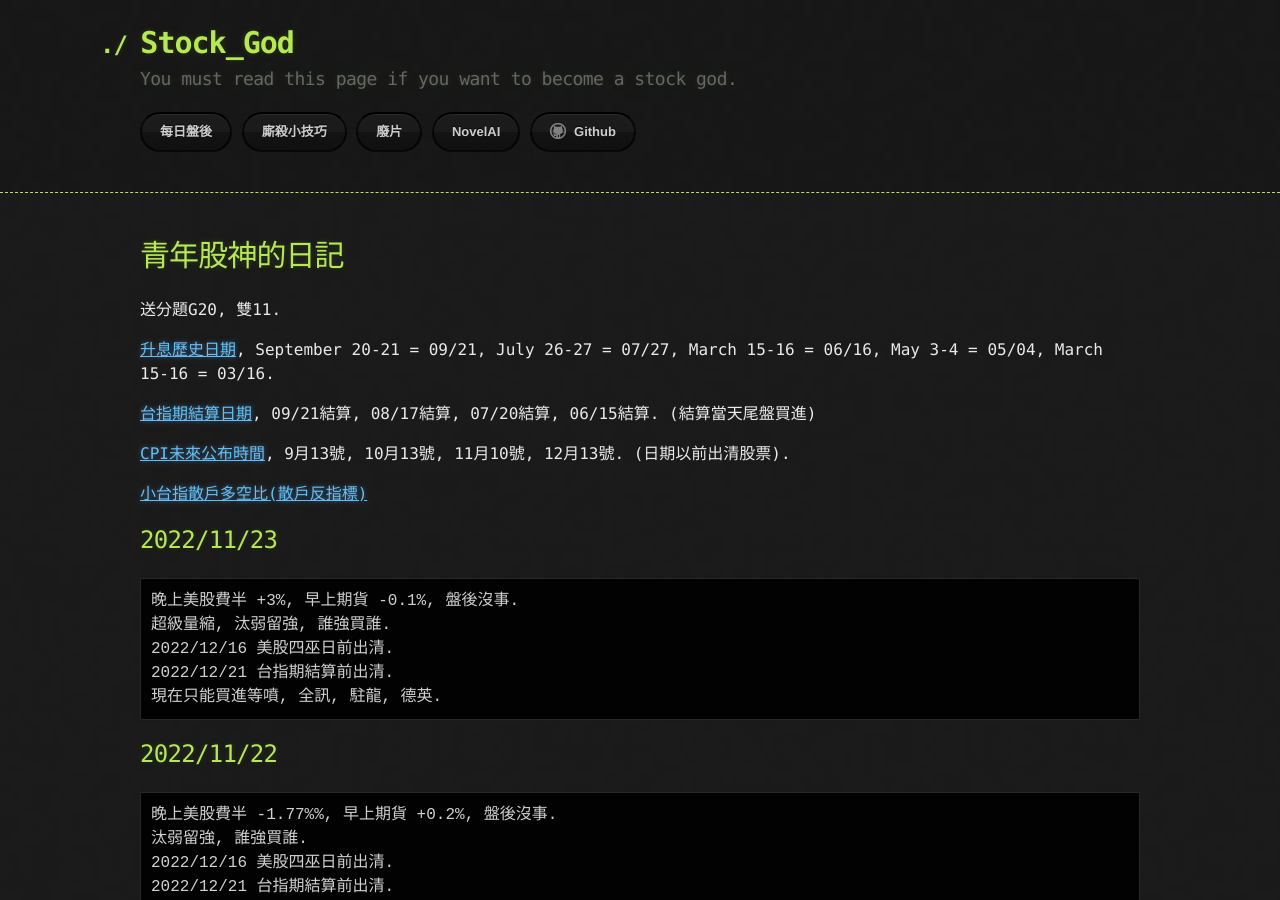
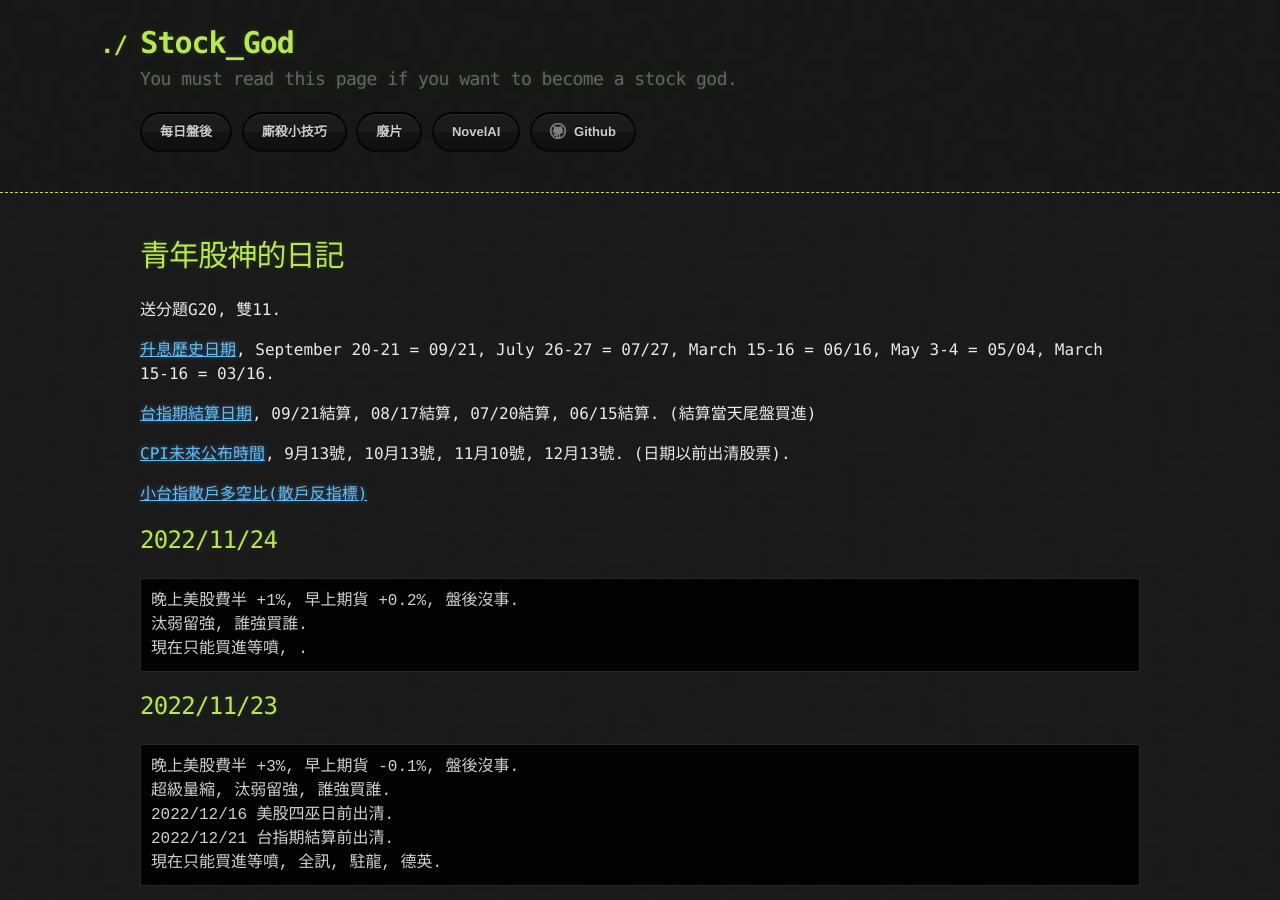
Before and after one commit to lepg5487/Stock_God, a Jekyll site: the page built from index.md, in a window 1280 px wide and 900 px high. Built offline with Jekyll 4.4.1, drawn with Linux system fonts in a browser that asks for light colours; our own code applies the rules of GitHub Pages for plain Markdown files.

Commit message:
Update index.md

````diff
--- a/index.md
+++ b/index.md
@@ -13,6 +13,13 @@ layout: testlayouts
 [CPI未來公布時間](https://chihyun.tw/cpi-release-date/), 9月13號, 10月13號, 11月10號, 12月13號. (日期以前出清股票).
 
 [小台指散戶多空比(散戶反指標)](https://www.macromicro.me/charts/20069/tw-mtx-long-to-short-ratio-of-individual-player)
+
+## 2022/11/24
+```
+晚上美股費半 +1%, 早上期貨 +0.2%, 盤後沒事.
+汰弱留強, 誰強買誰.
+現在只能買進等噴, .
+```
 
 ## 2022/11/23
 ```
````
